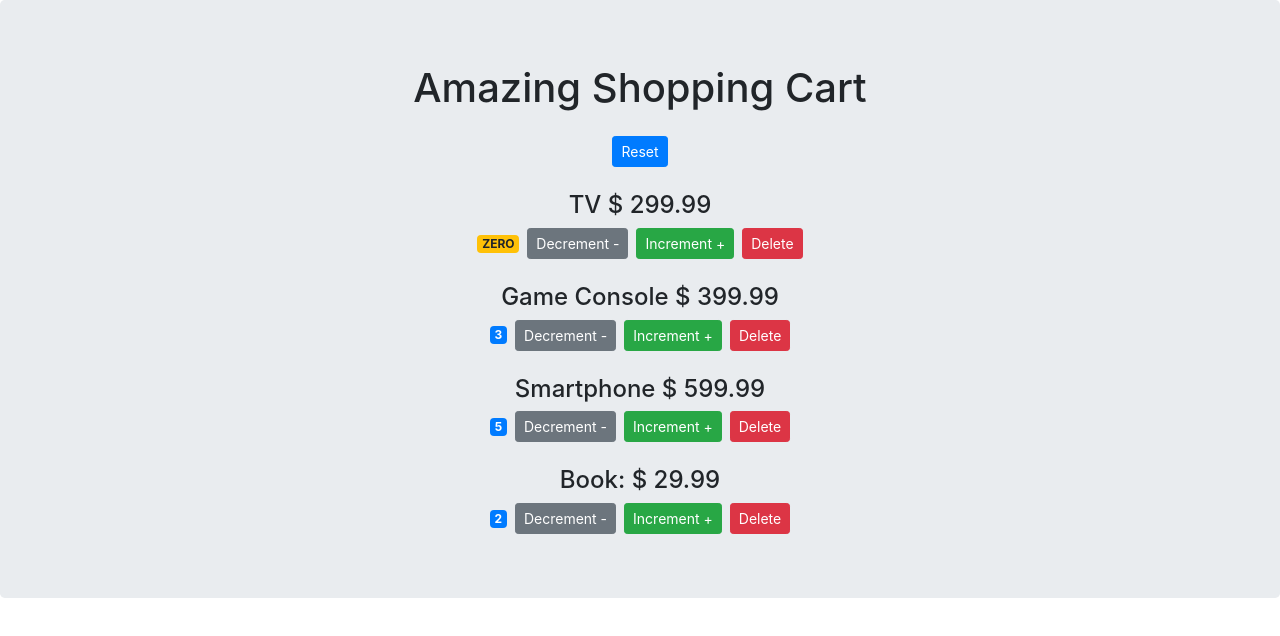
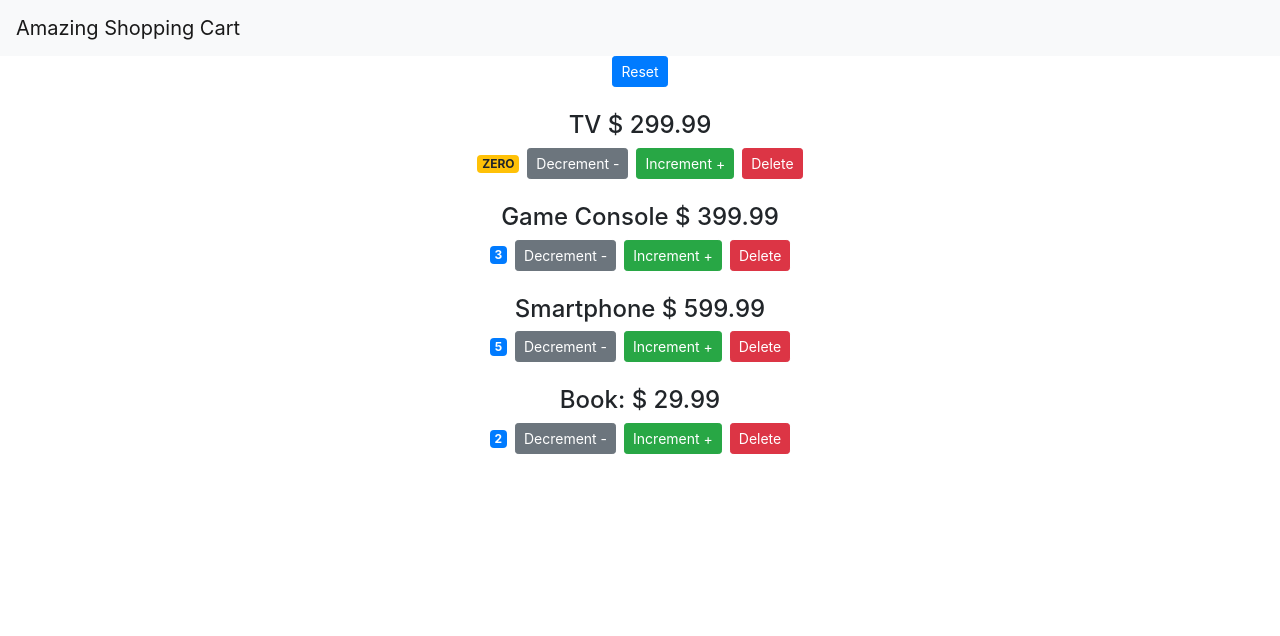
Before and after one commit to tiagoskaterock/react-shopping-cart-page, a React (Create React App) app: page / in a window 1280 px wide. Shown: the top 636 px of the page. Built offline with nearby package versions, Linux system fonts and the light colour scheme.

Commit message:
Lifting state up 2:00:41 on https://www.youtube.com/watch?v=Ke90Tje7VS0

```diff
--- a/src/App.jsx
+++ b/src/App.jsx
@@ -1,11 +1,14 @@
 import Counter from './components/Counter'
 import Counters from './components/Counters'
+import Navbar from './components/Navbar'
 
 function App() {
   return (
-    <div className="jumbotron">
-      <h1 className="text-center mb-4">Amazing Shopping Cart</h1>
-      <Counters />
+    <div>
+      <Navbar />
+      <div className="container">
+        <Counters />
+      </div>
     </div>
   );
 }
--- /dev/null
+++ b/src/components/Navbar.jsx
@@ -0,0 +1,9 @@
+function Navbar() {
+	return <nav class="navbar navbar-light bg-light text-center">
+				  <span class="navbar-brand" href="#">
+				  	Amazing Shopping Cart
+				  </span>
+				</nav>
+}
+
+export default Navbar
```
